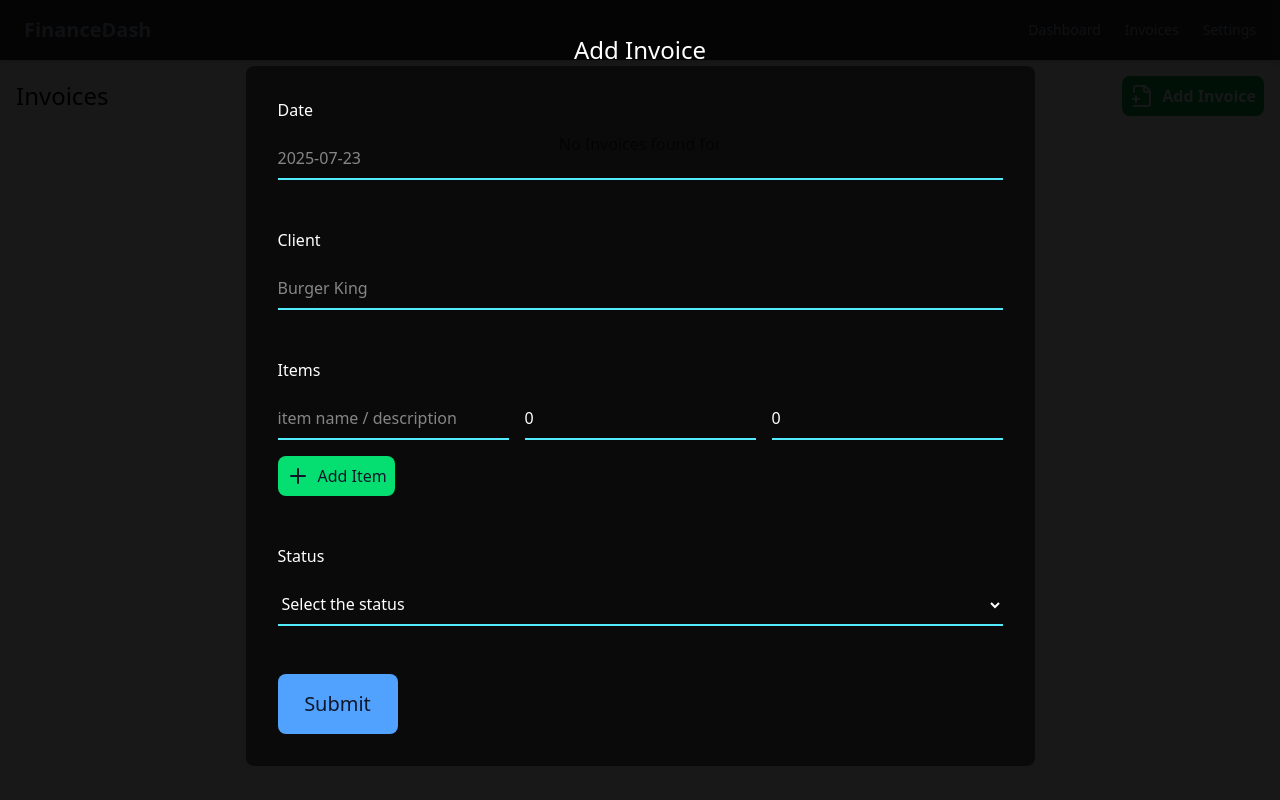
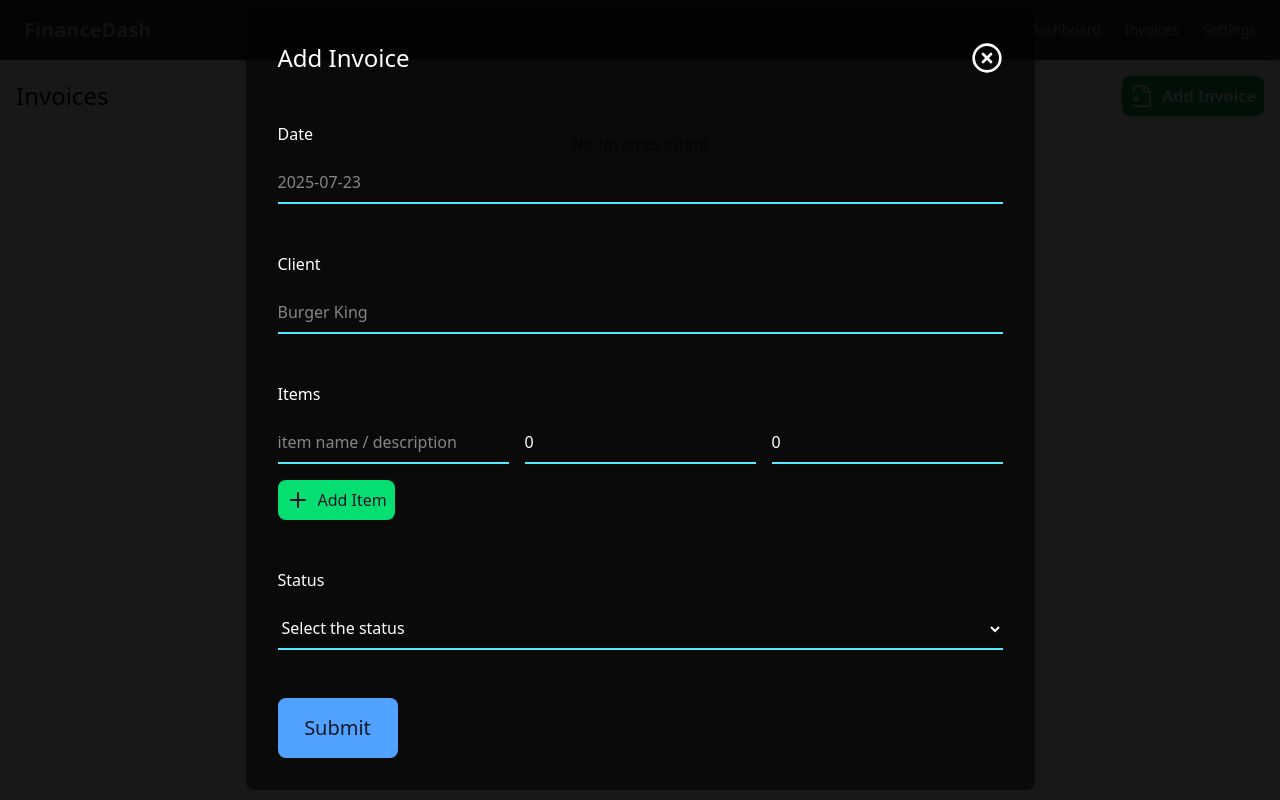
Before and after one commit to SivaKrishna6745/ExpenseTracker, a React (Vite) app: page /invoices in a window 1280 px wide. Both pictures are taken after a click on the button "Add Invoice". Built offline with nearby package versions, Linux system fonts and the light colour scheme.

Commit message:
feat: Enhance invoice modal behavior with edit/delete actions and reset on close

```diff
--- a/src/components/InvoiceCard.tsx
+++ b/src/components/InvoiceCard.tsx
@@ -1,5 +1,8 @@
 import { FilePenLine, FileX2 } from 'lucide-react';
 import type { ReactNode } from 'react';
+import useAppSelector from '../hooks/useAppSelector';
+import { useDispatch } from 'react-redux';
+import { removeInvoice, updateInvoice } from '../features/invoices/invoiceSlice';
 
 type InvoiceCardProps = {
     id: string;
@@ -7,6 +10,7 @@ type InvoiceCardProps = {
     date: string;
     currency?: string;
     icon?: ReactNode;
+    onEdit: () => void;
 };
 
 const statusColorMap = {
@@ -15,7 +19,12 @@ const statusColorMap = {
     draft: 'bg-gray-500',
 };
 
-const InvoiceCard = ({ id, amount, date, currency, icon }: InvoiceCardProps) => {
+const InvoiceCard = ({ id, amount, date, currency, icon, onEdit }: InvoiceCardProps) => {
+    const dispatch = useDispatch();
+    const deleteInvoice = (id: string) => {
+        dispatch(removeInvoice(id));
+    };
+
     return (
         <>
             <div className="p-4 flex justify-between items-center font-semibold">
@@ -32,11 +41,17 @@ const InvoiceCard = ({ id, amount, date, currency, icon }: InvoiceCardProps) =>
                     </span>
                 </div>
                 <div className="flex gap-2">
-                    <button className="bg-blue-600 text-slate-300 p-2 rounded-lg flex gap-2 cursor-pointer">
+                    <button
+                        className="bg-blue-600 text-slate-300 p-2 rounded-lg flex gap-2 cursor-pointer"
+                        onClick={onEdit}
+                    >
                         <FilePenLine />
                         Edit Invoice
                     </button>
-                    <button className="bg-red-600 text-slate-300 p-2 rounded-lg flex gap-2 cursor-pointer">
+                    <button
+                        className="bg-red-600 text-slate-300 p-2 rounded-lg flex gap-2 cursor-pointer"
+                        onClick={() => deleteInvoice(id)}
+                    >
                         <FileX2 />
                         Delete Invoice
                     </button>
--- a/src/components/InvoiceModal.tsx
+++ b/src/components/InvoiceModal.tsx
@@ -1,14 +1,18 @@
-import { useState } from 'react';
+import { useEffect, useState } from 'react';
 import type { Invoice, InvoiceStatus, LineItem } from '../types/invoice';
-import { Plus, Trash2 } from 'lucide-react';
+import { CircleX, Plus, Trash2 } from 'lucide-react';
 import InvoiceModalInput from './InvoiceModalInput';
 import StatusSelect from './StatusSelect';
+import { useDispatch } from 'react-redux';
+import { updateInvoice } from '../features/invoices/invoiceSlice';
 
 type InvoiceModalProps = {
     open: boolean;
     onClose: () => void;
     invoice?: Invoice;
     onSubmit: (invoice: Invoice) => void;
+    isEdit?: boolean;
+    selectedInv?: Invoice;
 };
 
 const itemFields: { key: keyof LineItem; type: string; placeholder: string }[] = [
@@ -17,7 +21,8 @@ const itemFields: { key: keyof LineItem; type: string; placeholder: string }[] =
     { key: 'rate', type: 'number', placeholder: 'rate' },
 ];
 
-const InvoiceModal = ({ open, onClose, onSubmit }: InvoiceModalProps) => {
+const InvoiceModal = ({ open, onClose, onSubmit, isEdit, selectedInv }: InvoiceModalProps) => {
+    const dispatch = useDispatch();
     const [formData, setFormData] = useState<Invoice>({
         id: '',
         date: '',
@@ -25,6 +30,17 @@ const InvoiceModal = ({ open, onClose, onSubmit }: InvoiceModalProps) => {
         items: [],
         status: '',
     });
+    const handleClose = () => {
+        setFormData({
+            id: '',
+            date: '',
+            client: '',
+            items: [],
+            status: '',
+        });
+        onClose();
+    };
+
     const [item, setItem] = useState({
         id: '',
         description: '',
@@ -52,6 +68,18 @@ const InvoiceModal = ({ open, onClose, onSubmit }: InvoiceModalProps) => {
         });
     };
 
+    useEffect(() => {
+        if (isEdit && selectedInv) {
+            setFormData({
+                id: selectedInv?.id || '',
+                date: selectedInv?.date || '',
+                client: selectedInv?.client || '',
+                items: selectedInv?.items ? [...selectedInv?.items] : [],
+                status: selectedInv?.status || '',
+            });
+        }
+    }, [isEdit, selectedInv]);
+
     const [isSubmitting, setIsSubmitting] = useState<boolean>(false);
     const [err, setErr] = useState({
         date: '',
@@ -77,24 +105,38 @@ const InvoiceModal = ({ open, onClose, onSubmit }: InvoiceModalProps) => {
             return;
         }
         setIsSubmitting(true);
+        const validateInvoice: Invoice = {
+            ...formData,
+            id: crypto.randomUUID(),
+        };
+        if (isEdit) {
+            dispatch(updateInvoice(formData));
+        } else {
+            onSubmit(validateInvoice);
+        }
         setTimeout(() => {
-            setErr({
+            setIsSubmitting(false);
+            onClose();
+            setFormData({
+                id: '',
                 date: '',
                 client: '',
-                items: '',
+                items: [],
                 status: '',
             });
-            onSubmit(formData);
-            setIsSubmitting(false);
-            onClose();
         }, 1500);
+        setErr({
+            date: '',
+            client: '',
+            items: '',
+            status: '',
+        });
     };
 
     return (
         <>
             {open && (
                 <div className="fixed inset-0 bg-black/90 flex flex-col justify-center items-center z-50">
-                    <h2 className="text-2xl text-center text-white"> Add Invoice </h2>
                     <form
                         className="flex flex-col gap-12 text-white bg-black/60 p-8 rounded-lg"
                         onSubmit={(e) => {
@@ -102,6 +144,12 @@ const InvoiceModal = ({ open, onClose, onSubmit }: InvoiceModalProps) => {
                             handleSubmit();
                         }}
                     >
+                        <div className="relative flex justify-between items-center text-white dark:text-slate-800">
+                            <h2 className="text-2xl"> Add Invoice </h2>
+                            <button className="absolute top-0 right-0 cursor-pointer" onClick={handleClose}>
+                                <CircleX size={32} />
+                            </button>
+                        </div>
                         <div className="flex flex-col gap-4">
                             <InvoiceModalInput
                                 label="Date"
--- a/src/pages/Invoices.tsx
+++ b/src/pages/Invoices.tsx
@@ -4,6 +4,8 @@ import useAppSelector from '../hooks/useAppSelector';
 import type { Invoice } from '../types/invoice';
 import { useState } from 'react';
 import InvoiceModal from '../components/InvoiceModal';
+import { useDispatch } from 'react-redux';
+import { addInvoice, selectInvoice } from '../features/invoices/invoiceSlice';
 
 const statusColorMap: { [key: string]: string } = {
     paid: 'bg-green-400',
@@ -12,7 +14,9 @@ const statusColorMap: { [key: string]: string } = {
 };
 
 const Invoices = () => {
+    const dispatch = useDispatch();
     const invoices = useAppSelector((state) => state.invoices.invoices);
+    console.log('invoices', invoices);
     const selectedMonth = useAppSelector((state) => state.expenses.selectedMonth);
     const curreny = useAppSelector((state) => state.settings.settings.currency);
 
@@ -32,8 +36,17 @@ const Invoices = () => {
         invoiceCategory[inv.status].amount += invAmount;
     });
 
-    const [invoicesList, setInvoicesList] = useState<Invoice[]>([]);
     const [modalOpen, setModalOpen] = useState<boolean>(false);
+    const handleFormSubmit = (data: Invoice) => {
+        dispatch(addInvoice(data));
+        setModalOpen(false);
+    };
+
+    const [isEditMode, setIsEditMode] = useState<boolean>(false);
+    const selectedInvId = useAppSelector((state) => state.invoices.selectedInvoiceId);
+    const selectedInv = useAppSelector((state) =>
+        state.invoices.invoices.find((inv: Invoice) => inv.id === selectedInvId)
+    );
 
     return (
         <div className="flex flex-col m-4">
@@ -48,9 +61,15 @@ const Invoices = () => {
                 </button>
                 <InvoiceModal
                     open={modalOpen}
-                    onClose={() => setModalOpen(false)}
+                    onClose={() => {
+                        setModalOpen(false);
+                        if (isEditMode) setIsEditMode(false);
+                        dispatch(selectInvoice(null));
+                    }}
                     invoice={undefined}
-                    onSubmit={(data) => setModalOpen(false)}
+                    onSubmit={(data) => handleFormSubmit(data)}
+                    isEdit={isEditMode}
+                    selectedInv={selectedInv}
                 />
             </div>
             {filteredInvoices?.length ? (
@@ -73,6 +92,11 @@ const Invoices = () => {
                                         amount={inv.items.reduce((sum, item) => sum + item.rate * item.quantity, 0)}
                                         date={inv.date}
                                         icon={<ClipboardList size={20} className="text-gray-800" />}
+                                        onEdit={() => {
+                                            dispatch(selectInvoice(inv.id));
+                                            setIsEditMode(true);
+                                            setModalOpen(true);
+                                        }}
                                     />
                                 ))}
                                 <div className="flex justify-end mr-4 text-sm font-semibold tracking-wide uppercase px-3 py-2">
@@ -88,9 +112,7 @@ const Invoices = () => {
                     </div>
                 ))
             ) : (
-                <p className="text-center text-gray-600 py-4">
-                    No Invoices found for <strong>{selectedMonth}</strong>
-                </p>
+                <p className="text-center text-gray-600 py-4">No Invoices found</p>
             )}
         </div>
     );
```
